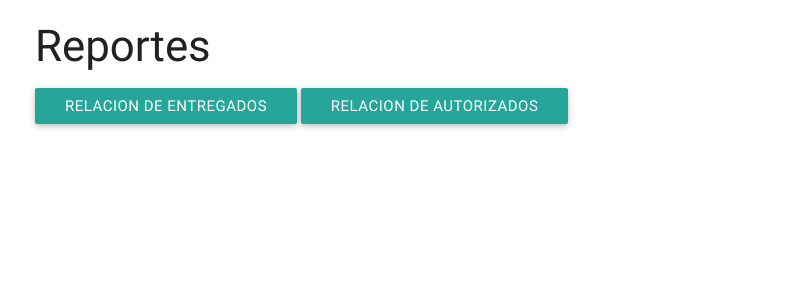
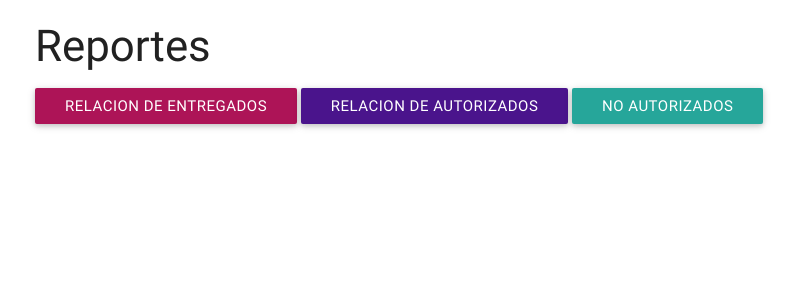
Before and after one commit to IngSisJoseEduardo/Directorio, a Django app: a page that uses directorio/templates/inicio_reportes.html in a window 1280 px wide. Shown: the part 64-364 px from the top of the page, without its empty margins (157-954 px from the left). Run offline with Django 3.2, Linux system fonts and the light colour scheme; the visitor is signed in with stand-in values (Sample User, id 1).

Commit message:
creacion de relacion de no autorizados en word

```diff
--- a/directorio/templates/inicio_reportes.html
+++ b/directorio/templates/inicio_reportes.html
@@ -1,7 +1,7 @@
 {% extends "base.html" %}
 
 {% block title %}
-    | Reportes
+    Reportes
 {% endblock title %}
 
 {% block content %}
@@ -11,8 +11,10 @@
         <form action="" method="POST" id="form-reportes">
             {% csrf_token %}
             <input type="hidden" name="tipo" id="tipo">
-            <a href='javascript:lista_entregados_word();' class="btn">Relacion de Entregados</a>
-            <a href='javascript:lista_pendientes_word()' class="btn">Relacion de Autorizados</a>
+            <a href='javascript:lista_entregados_word();' class="btn pink darken-3">Relacion de Entregados</a>
+            <a href='javascript:lista_pendientes_word()' class="btn  purple darken-4">Relacion de Autorizados</a>
+            <a href='javascript:lista_no_autorizados()' class="btn">No Autorizados</a>
+
         </form>
         </div>
     </div>
--- a/directorio/views.py
+++ b/directorio/views.py
@@ -318,6 +318,10 @@ def editar_acuse(request, id = None):
 # vista de reportes
 @login_required
 def inicio_reportes(request):
+    """
+        crea una lista segun el boton indicado, relacionde de todos los entregados, relacion de los autorizados
+        ,relacion de los no autorizados, relacion de cada acuse.
+    """
 
     if request.POST:
         if request.POST.get("tipo") == "entregado":
@@ -328,10 +332,22 @@ def inicio_reportes(request):
             documento = Document()
             documento.add_paragraph("Relacion de Entregados")
             return crear_lista(documento,instancias)
+
         elif request.POST.get("tipo") == "pendiente":
+            """
+                crea la relacion de la sspersonas que solo estan autorizadas pero no sel eha entregado aobsequio
+            """
             documento = Document()
             documento.add_paragraph("Relacacion de Autorizados")
             instancias = Directorio.objects.filter(status__exact = 2)
+            return crear_lista(documento,instancias)
+        elif request.POST.get("tipo") == "noautorizado":
+            """
+                crea la relacion de las personas que no se les autorio obsequio
+            """
+            documento =Document()
+            documento.add_paragraph("Relacion de los No Autoriados")
+            instancias = Directorio.objects.filter(status__exact = 1)
             return crear_lista(documento,instancias)
 
     return render(request,"inicio_reportes.html")
@@ -652,6 +668,9 @@ def acuses_generales(request):
     return response
 
 def mis_etiquetas(request):
+    """
+
+    """
     personas = Directorio.objects.filter(user_id__exact = request.user.id).filter(status__exact = 2)
     num_etiquetas = Directorio.objects.filter(user_id__exact = request.user.id).filter(status__exact = 2).count()
     blanco = Directorio()
--- a/static/js/aplicacion.js
+++ b/static/js/aplicacion.js
@@ -131,3 +131,7 @@ function lista_pendientes_word(){
     $('#tipo').val("pendiente");
     $('#form-reportes').submit();
 }
+function lista_no_autorizados(){
+    $('#tipo').val("noautorizado");
+    $('#form-reportes').submit();
+}
```
